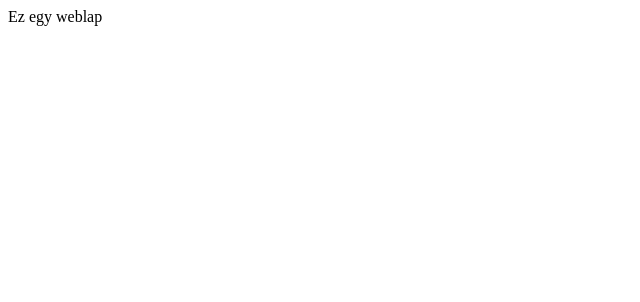
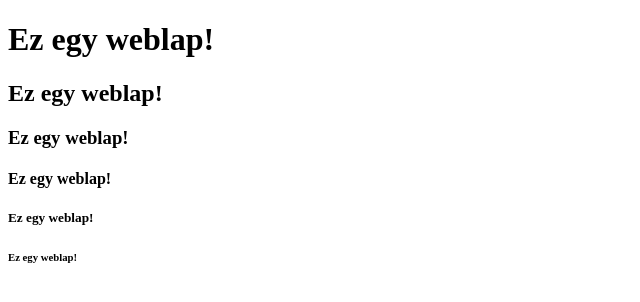
Before and after one commit to GimBalazs/web-page-creation, a plain HTML site: page index .html in a window 1280 px wide. Shown: the whole page, without its empty margins (0-640 px from the left). Drawn offline with Linux system fonts and the light colour scheme.

Commit message:
proper weblap

```diff
--- a/index .html
+++ b/index .html
@@ -7,7 +7,12 @@
 
 <body>
 
-Ez egy weblap
+<h1>Ez egy weblap!</h1>
+<h2>Ez egy weblap!</h2>
+<h3>Ez egy weblap!</h3>
+<h4>Ez egy weblap!</h4>
+<h5>Ez egy weblap!</h5>
+<h6>Ez egy weblap!</h6>
 
 </body>
 
```
